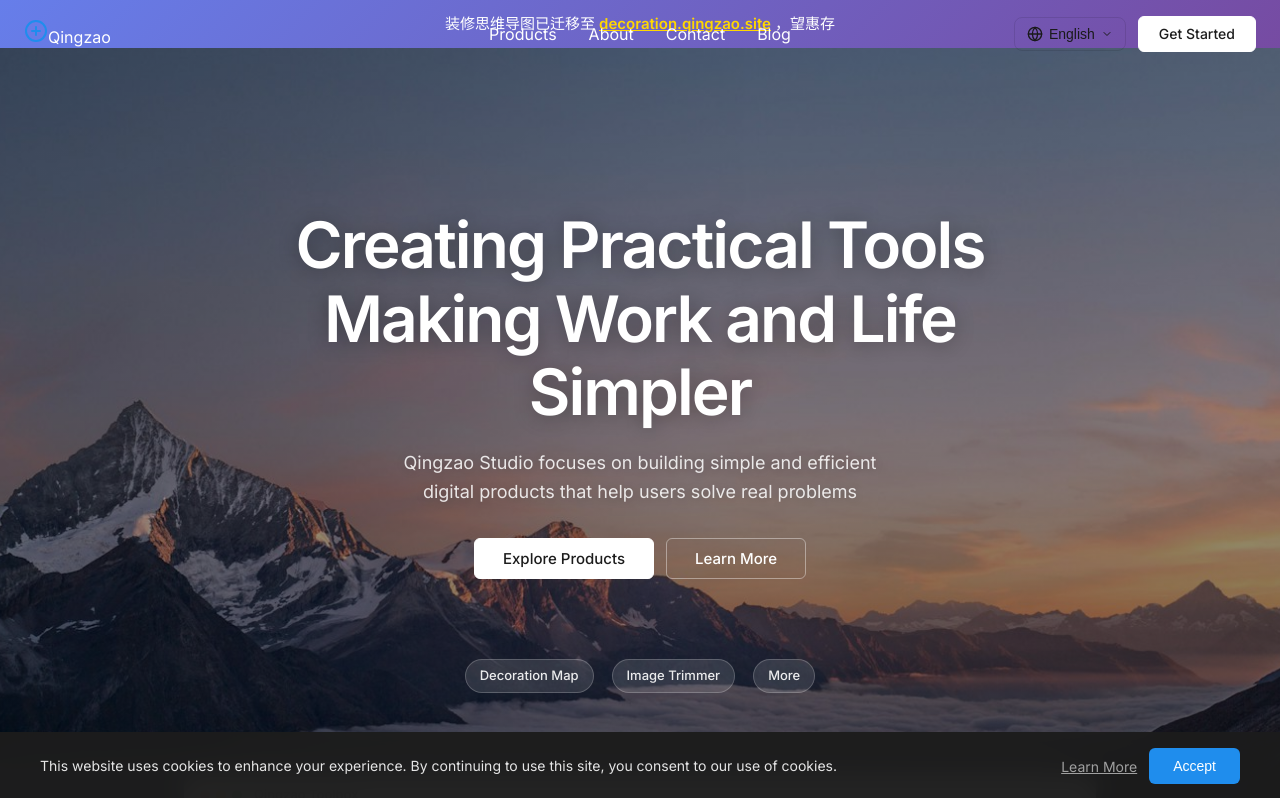
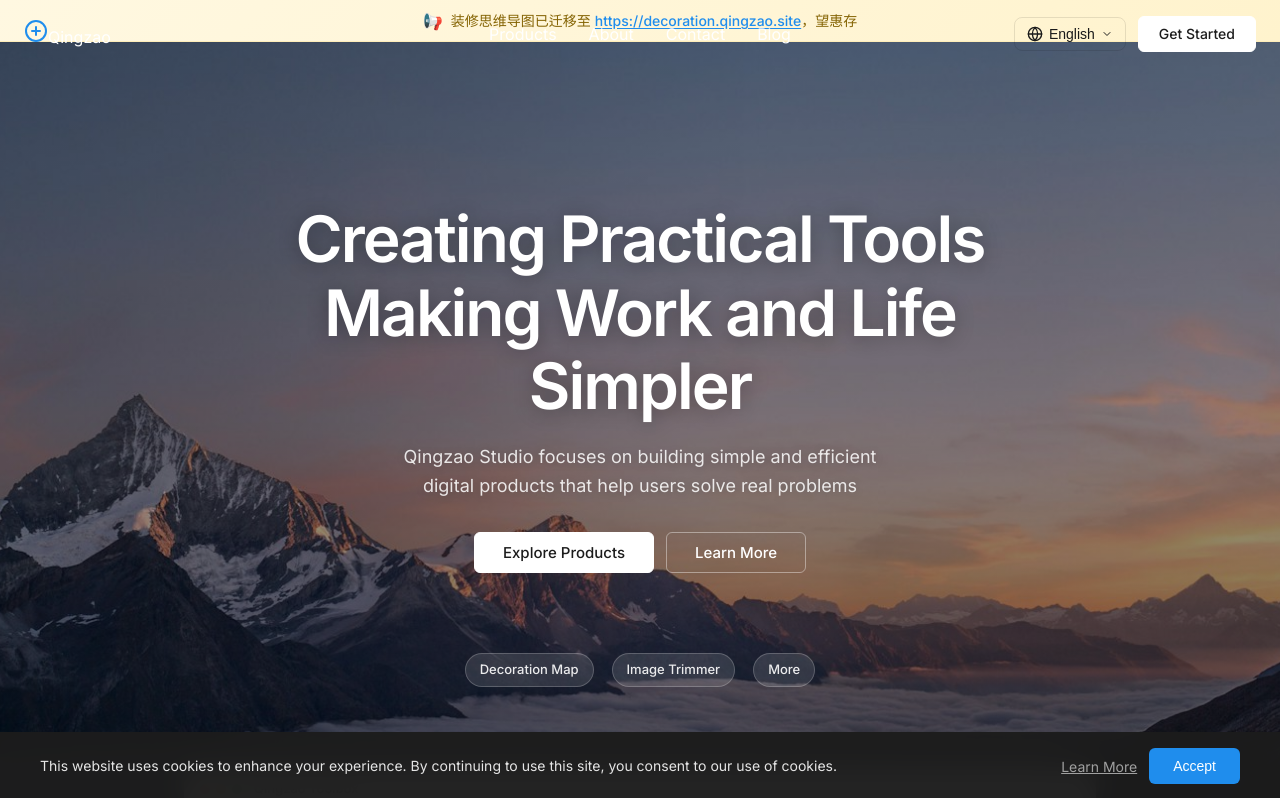
Before and after one commit to qingzaobashen/qingzao-homepage, a React (Vite) app: page / in a window 1280 px wide. Shown: the top 798 px of the page. Built offline with nearby package versions, Linux system fonts and the light colour scheme.

Commit message:
添加公告横幅组件：提示装修思维导图已迁移新域名

```diff
--- a/src/App.jsx
+++ b/src/App.jsx
@@ -3,6 +3,7 @@ import { Routes, Route } from 'react-router-dom'
 import { LanguageProvider } from './contexts/LanguageContext'
 import SEO from './components/SEO'
 import Header from './components/Header'
+import AnnouncementBanner from './components/AnnouncementBanner'
 import Hero from './components/Hero'
 import Products from './components/Products'
 import About from './components/About'
@@ -18,12 +19,11 @@ import ContactPage from './pages/ContactPage'
 import ProductsPage from './pages/ProductsPage'
 import NotFoundPage from './pages/NotFoundPage'
 import CookieConsent from './components/CookieConsent'
-import AnnouncementBanner from './components/AnnouncementBanner'
 import './App.css'
 
 /**
  * 首页布局组件
- * 包含 Header、主要内容区、Footer
+ * 包含 Header、公告横幅、主要内容区、Footer
  */
 function HomePage() {
   return (
--- a/src/components/AnnouncementBanner.css
+++ b/src/components/AnnouncementBanner.css
@@ -1,69 +1,53 @@
 /**
- * 公告横幅样式
- * 醒目的彩色横幅，置于页面顶部
+ * 公告横幅组件样式
+ * 放置于 Header 下方，显示迁移通知等临时公告
+ * 小喇叭图标 + 可点击链接，不遮挡顶部菜单
  */
 
 .announcement-banner {
-  position: relative;
   display: flex;
   align-items: center;
   justify-content: center;
-  padding: 12px 48px;
-  background: linear-gradient(135deg, #667eea 0%, #764ba2 100%);
-  color: #fff;
-  font-size: 15px;
-  line-height: 1.6;
-  z-index: 100;
+  gap: 8px;
+  padding: 10px 24px;
+  background: linear-gradient(135deg, #fff8e1, #fff3cd);
+  border-bottom: 1px solid #ffeeba;
+  font-size: 14px;
+  color: #856404;
+  line-height: 1.5;
+  position: relative;
+  z-index: 999;
   flex-shrink: 0;
 }
 
-.announcement-text {
-  text-align: center;
+.announcement-banner .horn-icon {
+  flex-shrink: 0;
+  font-size: 16px;
+  line-height: 1;
 }
 
-.announcement-link {
-  color: #ffd700;
-  font-weight: 600;
-  text-decoration: underline;
-  margin: 0 4px;
-  transition: opacity 0.2s;
+.announcement-banner .announcement-text {
+  display: inline;
 }
 
-.announcement-link:hover {
-  opacity: 0.8;
-  color: #fff;
+.announcement-banner .announcement-link {
+  color: #1f8ded;
+  font-weight: 500;
+  text-decoration: underline;
+  text-underline-offset: 2px;
+  transition: color 0.2s ease;
 }
 
-.announcement-close {
-  position: absolute;
-  right: 16px;
-  top: 50%;
-  transform: translateY(-50%);
-  background: none;
-  border: none;
-  color: rgba(255, 255, 255, 0.8);
-  font-size: 22px;
-  cursor: pointer;
-  padding: 4px 8px;
-  line-height: 1;
-  border-radius: 4px;
-  transition: background 0.2s, color 0.2s;
+.announcement-banner .announcement-link:hover {
+  color: #0068c9;
 }
 
-.announcement-close:hover {
-  background: rgba(255, 255, 255, 0.2);
-  color: #fff;
-}
-
-/* 移动端适配 */
-@media (max-width: 768px) {
+/* 响应式 - 小屏幕换行 */
+@media (max-width: 480px) {
   .announcement-banner {
-    padding: 10px 40px 10px 16px;
+    padding: 8px 16px;
     font-size: 13px;
-  }
-
-  .announcement-close {
-    right: 8px;
-    font-size: 20px;
+    flex-wrap: wrap;
+    text-align: center;
   }
 }
--- a/src/components/AnnouncementBanner.jsx
+++ b/src/components/AnnouncementBanner.jsx
@@ -1,37 +1,27 @@
-import React, { useState } from 'react'
+import React from 'react'
 import './AnnouncementBanner.css'
 
 /**
  * 公告横幅组件
- * 在页面顶部显示重要通知，支持关闭
- * 用于展示产品迁移等临时公告信息
+ * 显示顶部公告信息，包含小喇叭图标和可点击链接
+ * 用于通知用户产品迁移等重要信息
  */
 function AnnouncementBanner() {
-  const [visible, setVisible] = useState(true)
-
-  if (!visible) return null
-
   return (
-    <div className="announcement-banner">
+    <div className="announcement-banner" role="alert">
+      <span className="horn-icon" aria-hidden="true">&#x1F4E2;</span>
       <span className="announcement-text">
-        装修思维导图已迁移至
+        装修思维导图已迁移至&nbsp;
         <a
+          className="announcement-link"
           href="https://decoration.qingzao.site"
           target="_blank"
           rel="noopener noreferrer"
-          className="announcement-link"
         >
-          decoration.qingzao.site
+          https://decoration.qingzao.site
         </a>
         ，望惠存
       </span>
-      <button
-        className="announcement-close"
-        onClick={() => setVisible(false)}
-        aria-label="关闭公告"
-      >
-        &times;
-      </button>
     </div>
   )
 }
```
